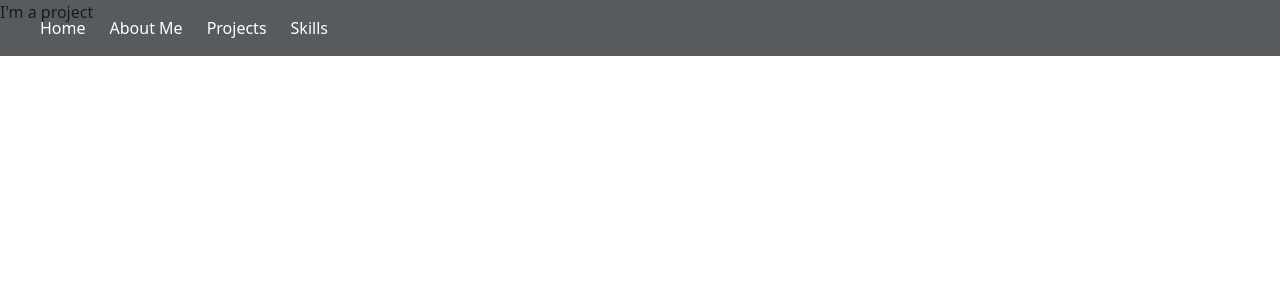
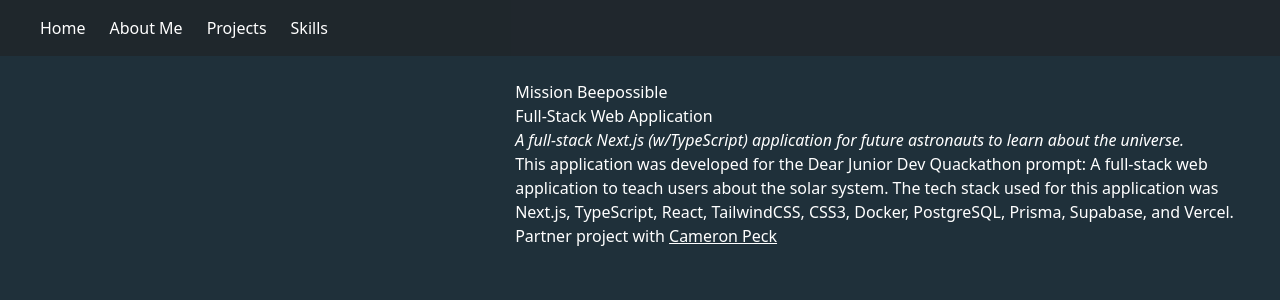
Before and after one commit to brandon-moy/test-nextjs, a Next.js app: page /projects in a window 1280 px wide. Shown: the top 300 px of the page. Built offline with nearby package versions, Linux system fonts and the light colour scheme; what tailwindcss-animation-delay would draw is missing.

Commit message:
Started to create layout for projects page

```diff
--- a/src/app/projects/page.tsx
+++ b/src/app/projects/page.tsx
@@ -1,3 +1,27 @@
 export default function Projects() {
-  return <div>I'm a project</div>;
+  return (
+    <div className="flex flex-wrap w-full sm:h-full lg:h-screen bg-main">
+      <div className="flex flex-wrap w-full p-4 mt-16">
+        <div className="basis-2/5"></div>
+        <div className="text-white basis-3/5">
+          <p>Mission Beepossible</p>
+          <p>Full-Stack Web Application</p>
+          <p className="italic">
+            A full-stack Next.js (w/TypeScript) application for future
+            astronauts to learn about the universe.
+          </p>
+          <p>
+            This application was developed for the Dear Junior Dev Quackathon
+            prompt: A full-stack web application to teach users about the solar
+            system. The tech stack used for this application was Next.js,
+            TypeScript, React, TailwindCSS, CSS3, Docker, PostgreSQL, Prisma,
+            Supabase, and Vercel. Partner project with{" "}
+            <a href="https://github.com/cam-peck" className="underline">
+              Cameron Peck
+            </a>
+          </p>
+        </div>
+      </div>
+    </div>
+  );
 }
```
